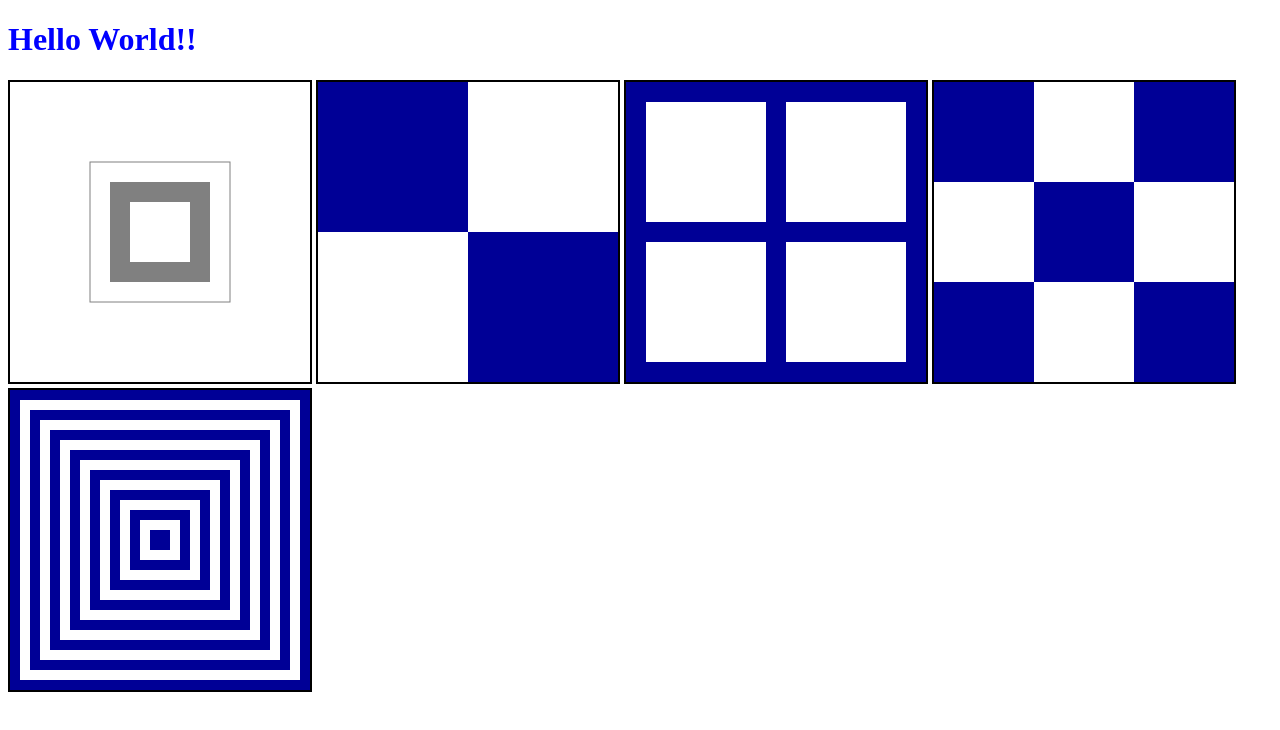
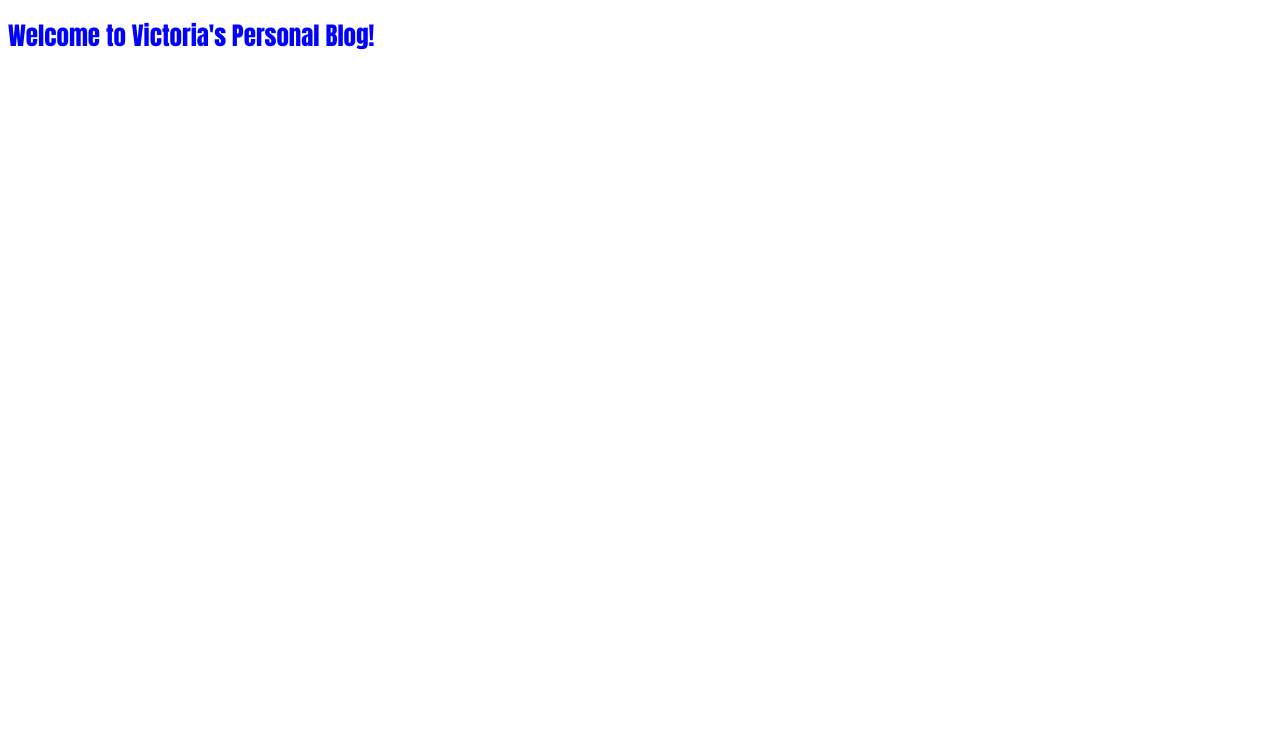
Before and after one commit to victoriacheung/ax204, a plain HTML site: page index.html in a window 1280 px wide. Drawn offline with Linux system fonts and the light colour scheme.

Commit message:
updated my blog

```diff
--- a/index.html
+++ b/index.html
@@ -2,19 +2,15 @@
 
 <html>
 	<head>
-		<title> Playing with Canvas </title>
+		<title> Victoria's Personal Blog </title>
 		<link rel="stylesheet" type="text/css" href="style.css">
 	</head>
 
 	<body>
-		<h1>Hello World!!</h1>
-		<canvas id="myCanvas" width:"300" height ="300"></canvas>
-		<canvas id="secondCanvas" width:"300" height ="300"></canvas>
-		<canvas id="thirdCanvas" width:"300" height ="300"></canvas>
-		<canvas id="fourthCanvas" width:"300" height ="300"></canvas>
-		<canvas id="fifthCanvas" width:"300" height ="300"></canvas>
+		<h1>Welcome to Victoria's Personal Blog!</h1>
+
 		<script type="text/javascript" src="drawbox.js"></script>
-		<script type="text/javascript"></script>
+
 	</body>
 
 </html>
--- a/style.css
+++ b/style.css
@@ -1,7 +1,5 @@
 h1 {
 	color:blue;
+	font-family:Impact;
+	font-size:25px;
 }
-
-canvas {
-	border:2px solid black;
-}
```
